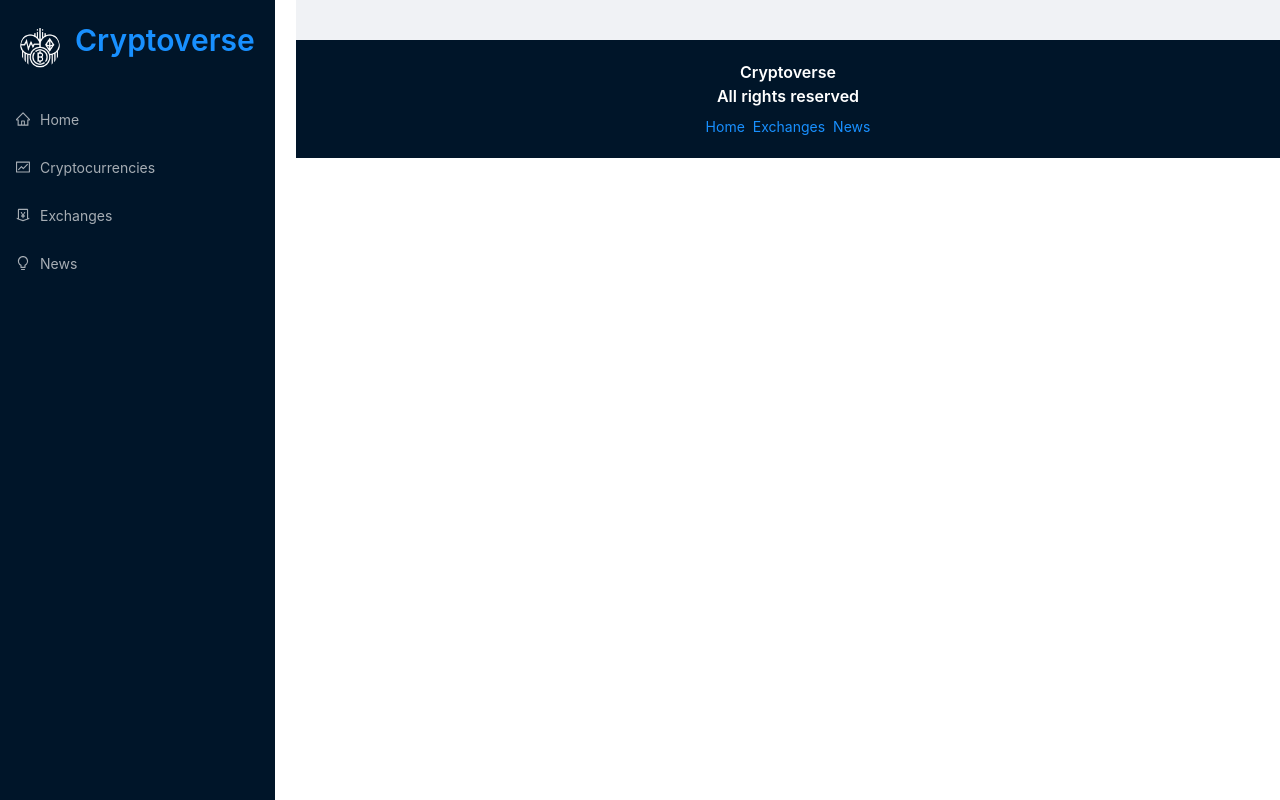
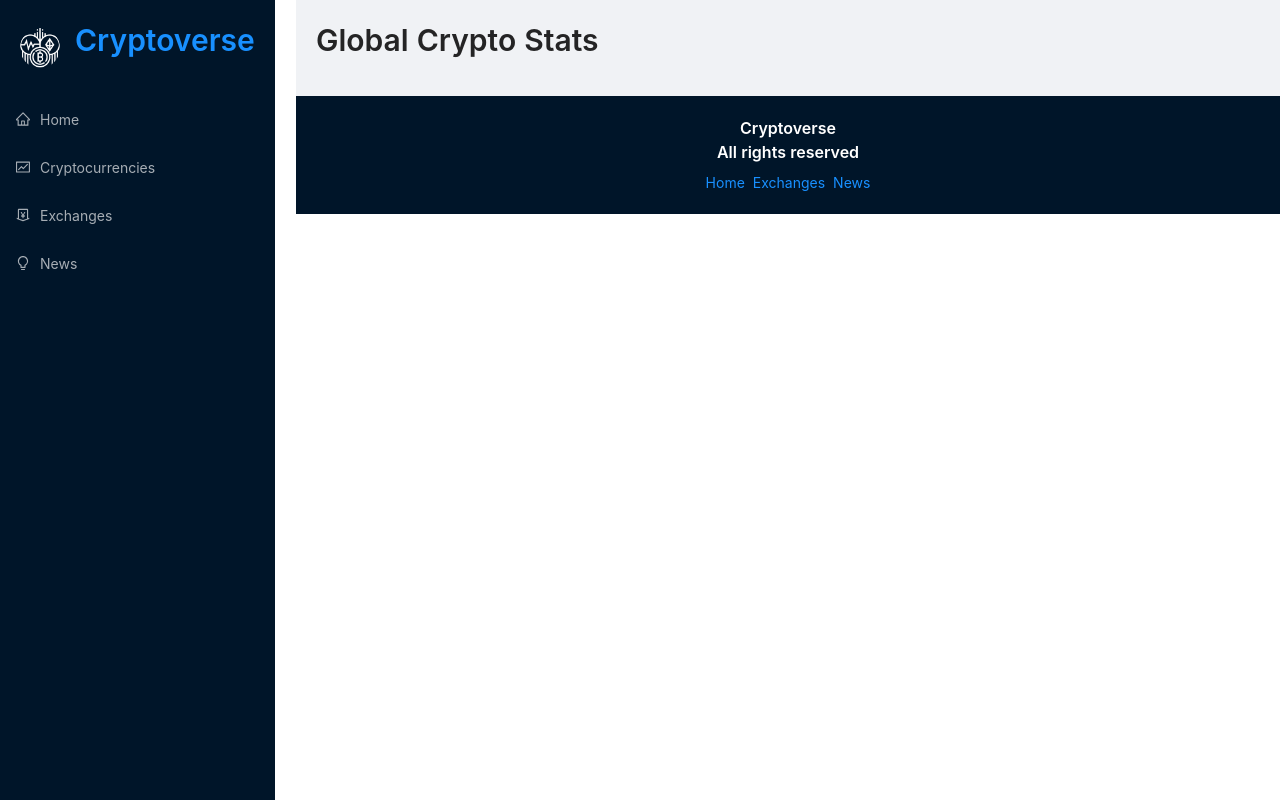
Before and after one commit to tonytrinh3/cryptoapp, a React (Create React App) app: page / in a window 1280 px wide. Built offline with nearby package versions, Linux system fonts and the light colour scheme.

Commit message:
add title

```diff
--- a/src/component/Homepage.jsx
+++ b/src/component/Homepage.jsx
@@ -8,7 +8,7 @@ const {Title} = Typography;
 const Homepage = () => {
     return (
         <>
-
+            <Title level ={2} className="heading">Global Crypto Stats</Title>
         </>
     )
 }
```
